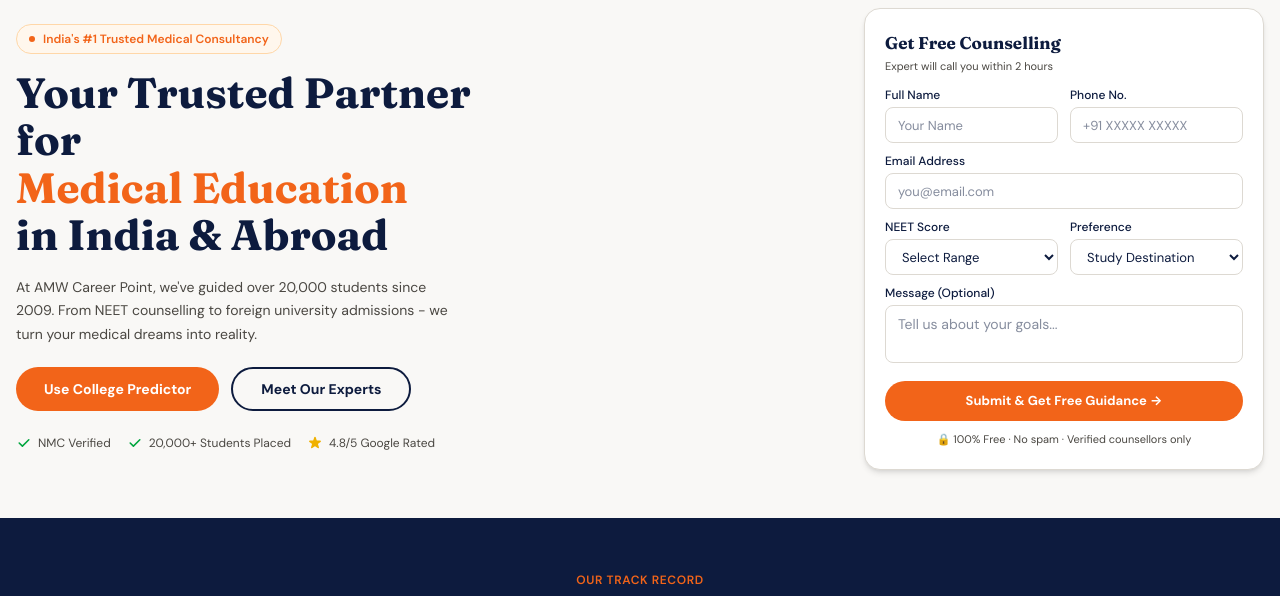
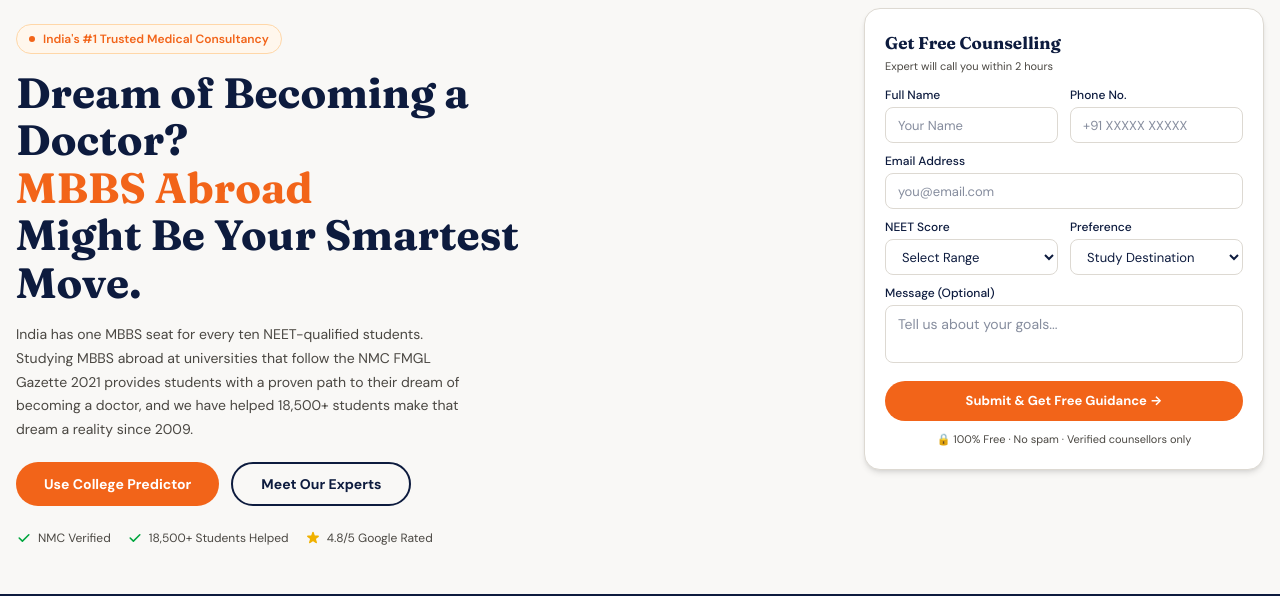
Before and after one commit to Abhimanayu/amwcareerpoint-frontend, a Next.js app: page / in a window 1280 px wide. Shown: the part 127-723 px from the top of the page. Built offline with nearby package versions, Linux system fonts and the light colour scheme; no server answers.

Commit message:
Update homepage hero copy

```diff
--- a/src/components/home/HeroSection.tsx
+++ b/src/components/home/HeroSection.tsx
@@ -16,16 +16,16 @@ export function HeroSection() {
               </span>
 
               <h1
-                aria-label="Your Trusted Partner for Medical Education in India & Abroad"
+                aria-label="Dream of Becoming a Doctor? MBBS Abroad Might Be Your Smartest Move."
                 className="font-heading text-[1.75rem] sm:text-[2.1rem] lg:text-[2.65rem] font-bold leading-[1.15] sm:leading-[1.12] text-[#0D1B3E] mb-3 sm:mb-4"
               >
-                Your Trusted Partner for{' '}
-                <span className="block text-[#F26419]">Medical Education</span>
-                <span className="block"> in India &amp; Abroad</span>
+                Dream of Becoming a Doctor?{' '}
+                <span className="block text-[#F26419]">MBBS Abroad</span>
+                <span className="block">Might Be Your Smartest Move.</span>
               </h1>
 
               <p className="text-[13px] sm:text-[14px] leading-[1.65] sm:leading-[1.7] text-[#4A4742] mb-4 sm:mb-5 max-w-md">
-                At AMW Career Point, we&apos;ve guided over 20,000 students since 2009. From NEET counselling to foreign university admissions - we turn your medical dreams into reality.
+                India has one MBBS seat for every ten NEET-qualified students. Studying MBBS abroad at universities that follow the NMC FMGL Gazette 2021 provides students with a proven path to their dream of becoming a doctor, and we have helped 18,500+ students make that dream a reality since 2009.
               </p>
 
               <div className="flex flex-col sm:flex-row gap-2.5 sm:gap-3 mb-5 sm:mb-6">
@@ -45,7 +45,7 @@ export function HeroSection() {
                 </span>
                 <span className="flex items-center gap-1.5">
                   <svg className="w-4 h-4 text-green-600" fill="currentColor" viewBox="0 0 20 20"><path fillRule="evenodd" d="M16.707 5.293a1 1 0 010 1.414l-8 8a1 1 0 01-1.414 0l-4-4a1 1 0 011.414-1.414L8 12.586l7.293-7.293a1 1 0 011.414 0z" clipRule="evenodd" /></svg>
-                  20,000+ Students Placed
+                  18,500+ Students Helped
                 </span>
                 <span className="flex items-center gap-1.5">
                   <svg className="w-4 h-4 text-yellow-500" fill="currentColor" viewBox="0 0 20 20"><path d="M9.049 2.927c.3-.921 1.603-.921 1.902 0l1.07 3.292a1 1 0 00.95.69h3.462c.969 0 1.371 1.24.588 1.81l-2.8 2.034a1 1 0 00-.364 1.118l1.07 3.292c.3.921-.755 1.688-1.54 1.118l-2.8-2.034a1 1 0 00-1.175 0l-2.8 2.034c-.784.57-1.838-.197-1.539-1.118l1.07-3.292a1 1 0 00-.364-1.118L2.98 8.72c-.783-.57-.38-1.81.588-1.81h3.461a1 1 0 00.951-.69l1.07-3.292z" /></svg>
```
